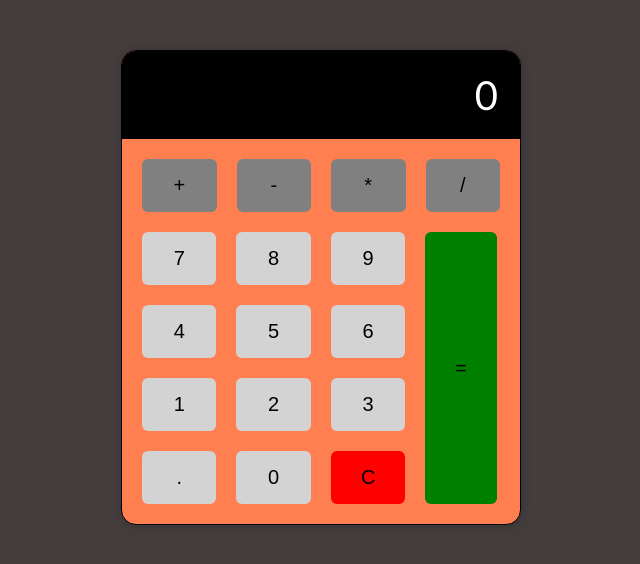
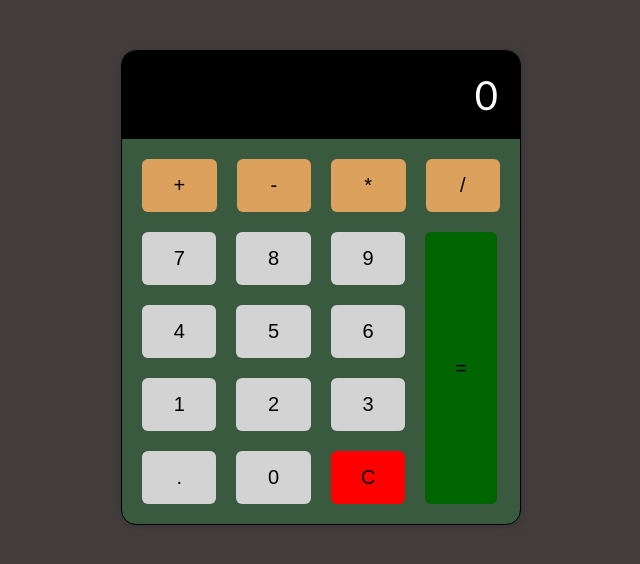
Before and after one commit to LaurynasKl/front-end-projects, a website: page calculator/index.html in a window 1280 px wide. Shown: the whole page, without its empty margins (319-959 px from the left). Drawn offline with Linux system fonts and the light colour scheme.

Commit message:
update colors

```diff
--- a/calculator/style/style.css
+++ b/calculator/style/style.css
@@ -15,7 +15,7 @@ body {
 }
 
 main{
-    background-color: coral;
+    background-color: #3a5a40;
     border: 1px solid black;
     overflow: hidden;
     width: 400px;
@@ -45,7 +45,7 @@ main{
     text-align: center;
 }
 .arithmetic button {
-    background-color: gray;
+    background-color: #dda15e;
     border: none;
     padding: 15px 0;
     cursor: pointer;
@@ -76,5 +76,5 @@ main{
 
 .equals{
     margin: 20px 0;
-    background-color: green;
+    background-color: darkgreen;
 }
```
